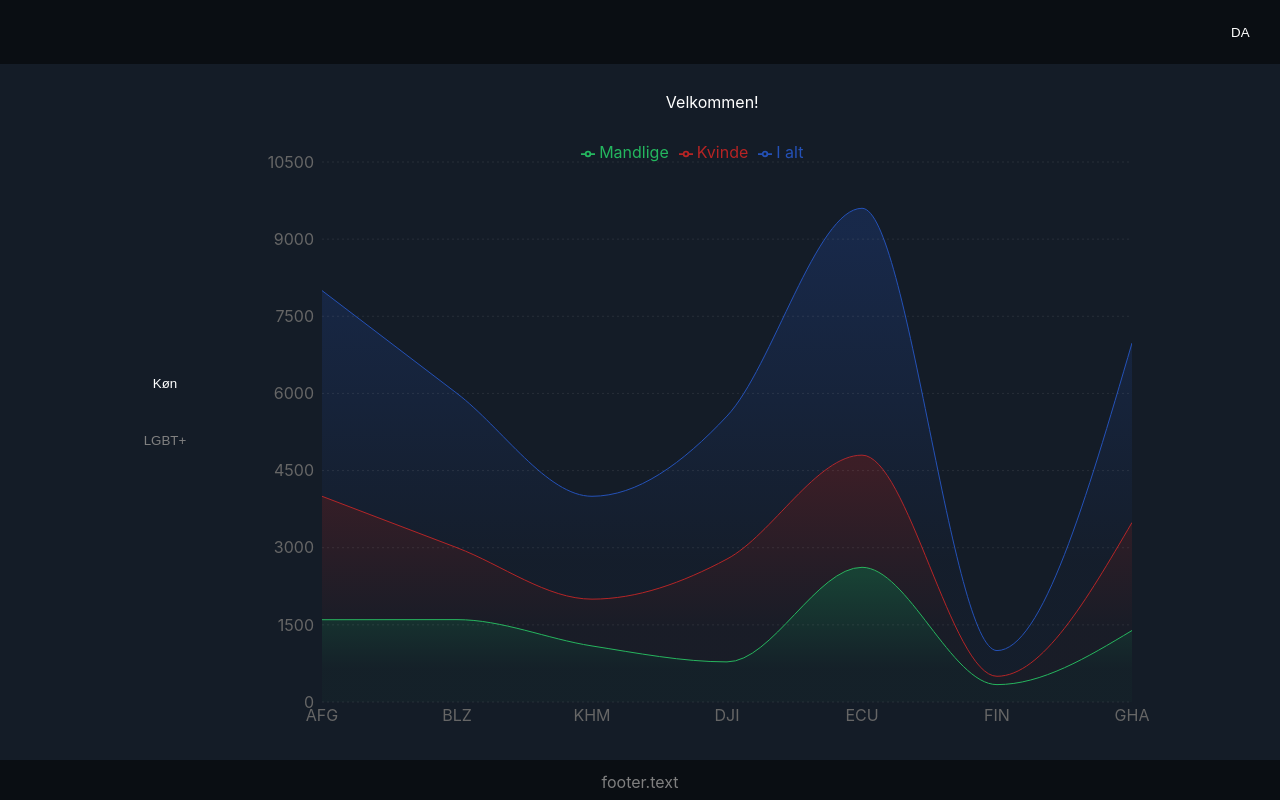
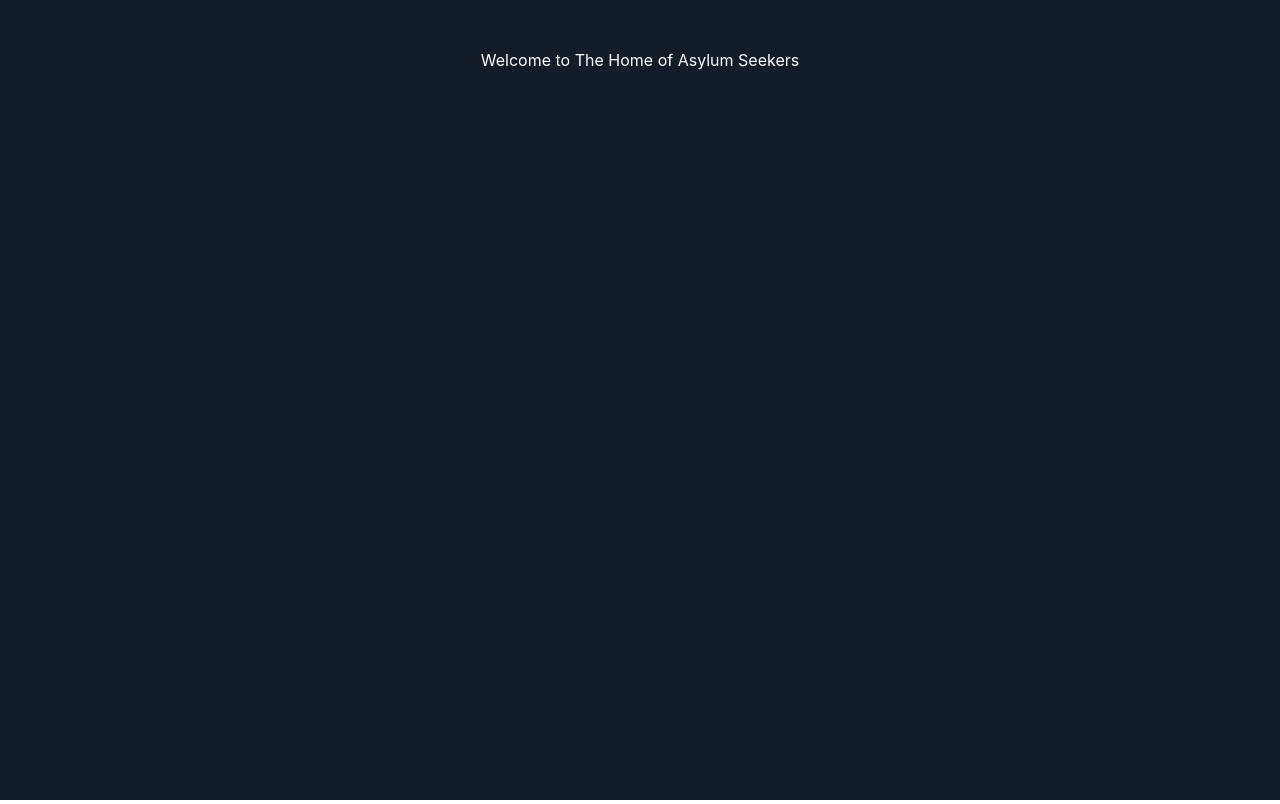
Before and after one commit to lilygostovic/DASS-frontend, a React (Create React App) app: page / in a window 1280 px wide. Built offline with nearby package versions, Linux system fonts and the light colour scheme.

Commit message:
Experiment with adding a home page (empty)

```diff
--- a/src/App.tsx
+++ b/src/App.tsx
@@ -4,13 +4,14 @@ import {
   Routes
 } from 'react-router-dom';
 
-import { Dashboard } from './pages';
+import { Dashboard, Home } from './pages';
 import React from 'react';
 
 const App = () => (
     <BrowserRouter>
       <Routes>
-        <Route path="/" element={<Dashboard/>} />
+        <Route path="/" element={<Home/>} />
+        <Route path="/charts" element={<Dashboard/>} />
       </Routes>
     </BrowserRouter>
 );
--- /dev/null
+++ b/src/pages/Home/index.tsx
@@ -0,0 +1,19 @@
+import React from 'react';
+import { useTranslation } from 'react-i18next';
+
+export const Home = () => {
+  const { t } = useTranslation();
+
+  const text = t("Welcome to The Home of Asylum Seekers");
+
+  return (
+      <div style ={{
+        backgroundColor: "#141C27",
+        maxHeight: "100vh",
+        minHeight: "100vh"
+      }}>
+        <div style={{ color: "white", marginBottom: "20px", justifyContent: "center", alignItems: "center", height: "15vh", display: "flex", flexDirection: "column" }}>
+          {text}
+        </div>
+      </div>)
+}
--- a/src/pages/index.ts
+++ b/src/pages/index.ts
@@ -1 +1,2 @@
+export { Home } from './Home';
 export { Dashboard } from './Dashboard';
```
